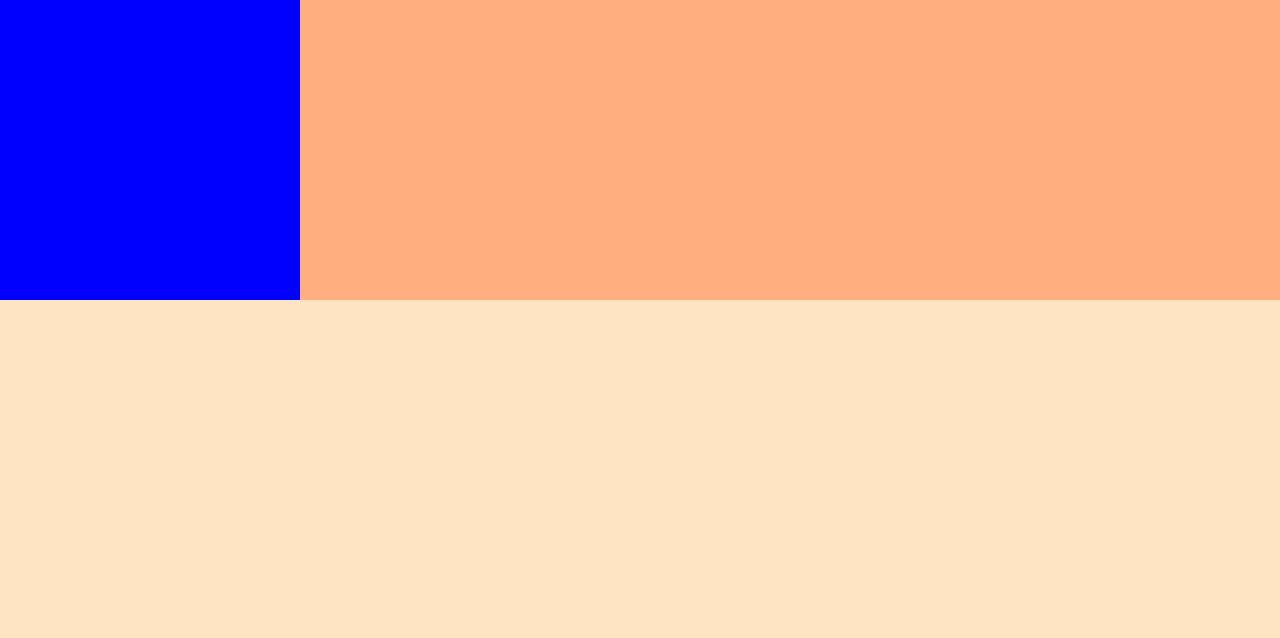
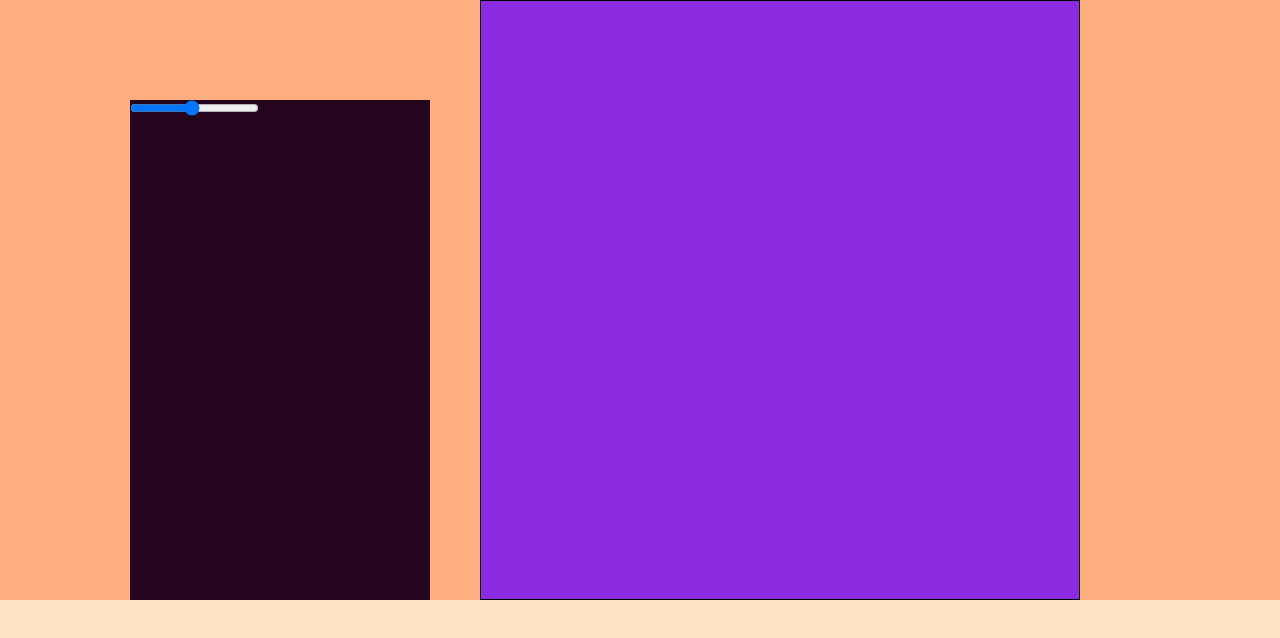
Before and after one commit to duvgall/etch-sketch, a plain HTML site: page index.html in a window 1280 px wide. Drawn offline with Linux system fonts and the light colour scheme.

Commit message:
add slider and change css for grid and slider

```diff
--- a/index.html
+++ b/index.html
@@ -7,6 +7,8 @@
 </head>
 <body>
   <script>
+      let gridSquare;
+
       const container = document.createElement('div');
       document.body.appendChild(container);
       container.classList.add('container');
@@ -15,14 +17,34 @@
       container.appendChild(gridContainer);
       gridContainer.classList.add('grid-container');
 
+      const sliderContainer = document.createElement('div');
+      container.appendChild(sliderContainer);
+      sliderContainer.classList.add('slide-container');
+
+      const slider = document.createElement('input');
+      slider.type = 'range';
+      slider.min = 4;
+      slider.max = 100;
+      slider.classList.add('slider');
+      sliderContainer.appendChild(slider);
+
       let Add = document.createDocumentFragment();
 
       for (let i = 0; i < 16; i++) {
-      let newDiv = document.createElement('div');
-      newDiv.classList.add('grid-square');
-      newDiv.id = ('square ' + i);
-      gridContainer.appendChild(newDiv);
-}
+      let gridSquare = document.createElement('div');
+      gridSquare.classList.add('grid-square');
+      gridSquare.id = ('square ' + i);
+      gridContainer.appendChild(gridSquare);
+};
+
+      gridSquare.addEventListener("mouseenter", e => {
+        e.style.backgroundColor = 'black';
+      }  )
+
+
+      function draw() {
+
+      }
   </script>
 </body>
 </html>
--- a/style.css
+++ b/style.css
@@ -12,6 +12,9 @@ body{
     background-color: rgb(255, 174, 127);
     width: 100%;
     height:100%;
+    display: flex;
+    flex-direction: row-reverse;
+
 
 }
 
@@ -19,12 +22,40 @@ body{
     background-color: aquamarine;
     display: flex;
     flex-wrap: wrap;
-    width: 300px;
-    height: 300px;
+    width: 600px;
+    height: 600px;
+    margin-left: 50px;
+    margin-right: 200px;
+    border: 1px black solid;
 }
 
 .grid-square {
-    background-color: blue;
     width: 25%;
     height: 25%;
+    background-color: blueviolet;
 }
+
+.slide-container {
+    width: 300px;
+    background-color:rgb(37, 4, 29);
+    height: 500px;
+    margin-top: 100px;
+}
+/*
+.slider {
+    webkit-appearance: none;
+    appearance: none;
+    width: 50%;
+    margin: 25%;
+    height: 25px;
+    background: #d3d3d3;
+    outline: none;
+    opacity: 0.7;
+    webkit-transition: .2s;
+    transition-opacity: .2s;
+}
+
+.slider:hover {
+    opacity: 1;
+}
+*/
```
